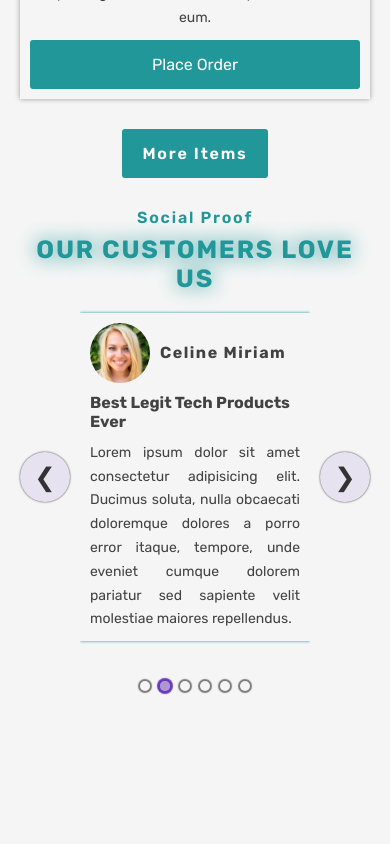
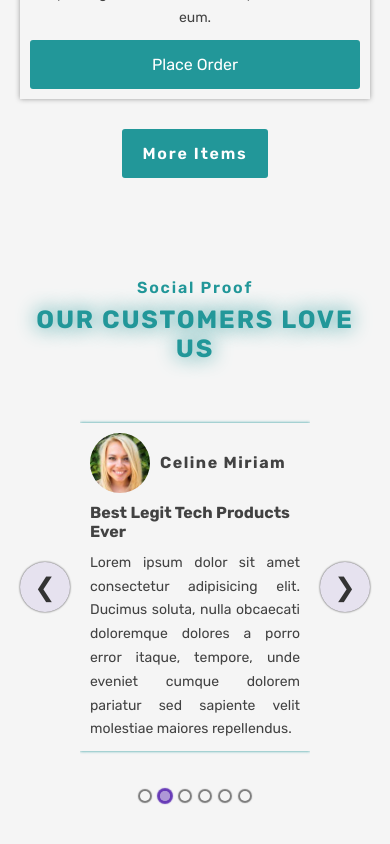
Before and after one commit to codeme254/powerhouse-code-along, a React (Vite) app: page / in a window 390 px wide. Shown: the part 3802-4646 px from the top of the page. Before the commit the page ends 4528 px from the top, so only its background shows below. Built offline with nearby package versions, Linux system fonts and the light colour scheme.

Commit message:
create the testimonies section

```diff
--- a/src/components/Testimonies/Testimonies.jsx
+++ b/src/components/Testimonies/Testimonies.jsx
@@ -19,7 +19,7 @@ function TestimonyCard({ customerAvatar, customerName, title, text }) {
 
 function Testimonies() {
   return (
-    <section>
+    <section className="testimonies-section">
       <Title mainTitle="our customers love us" subtitle="social proof" />
 
       <div className="testimonies-container">
--- a/src/components/Testimonies/testimonies.css
+++ b/src/components/Testimonies/testimonies.css
@@ -1,3 +1,18 @@
+.testimonies-section {
+  margin-top: 10rem;
+}
+
+.testimonies-container {
+  width: 60%;
+  margin: 4rem auto;
+}
+
+@media screen and (max-width: 50em) {
+  .testimonies-container {
+    width: 100%;
+  }
+}
+
 .testimony-card {
   box-shadow: 0 0 3px var(--color-primary);
   width: 50rem;
```
